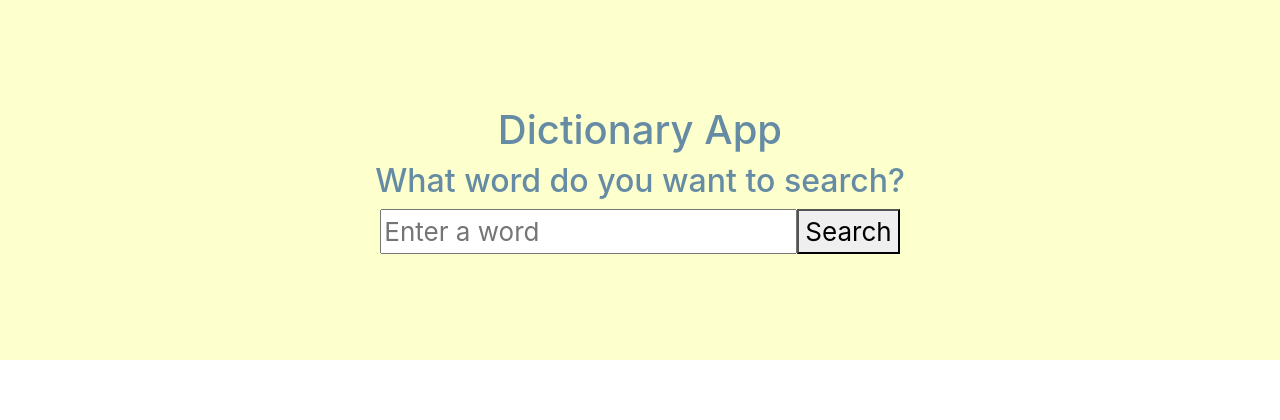
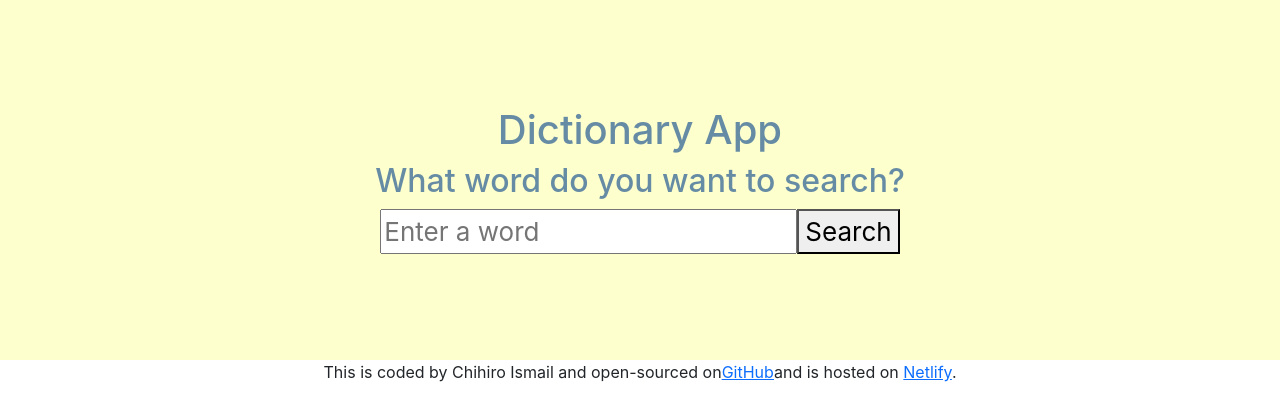
Before and after one commit to Chihiro-001/dictionary-app-react, a React (Create React App) app: page / in a window 1280 px wide. Shown: the top 420 px of the page. Built offline with nearby package versions, Linux system fonts and the light colour scheme.

Commit message:
Updated my app and added footer

```diff
--- a/public/index.html
+++ b/public/index.html
@@ -13,7 +13,7 @@
       manifest.json provides metadata used when your web app is installed on a
       user's mobile device or desktop. See https://developers.google.com/web/fundamentals/web-app-manifest/
     -->
-  <link rel="manifest" href="%PUBLIC_URL%/manifest.json" />
+  <!-- <link rel="manifest" href="%PUBLIC_URL%/manifest.json" /> -->
   <!--
       Notice the use of %PUBLIC_URL% in the tags above.
       It will be replaced with the URL of the `public` folder during the build.
--- a/src/App.js
+++ b/src/App.js
@@ -7,6 +7,12 @@ function App() {
       <header className="App-header">
         <Dictionary />
       </header>
+      <footer>
+        This is coded by Chihiro Ismail and open-sourced on
+        <a href="https://github.com/Chihiro-001/dictionary-app-react">GitHub</a>
+        and is hosted on{" "}
+        <a href="https://incomparable-quokka-38a228.netlify.app">Netlify</a>.
+      </footer>
     </div>
   );
 }
```
